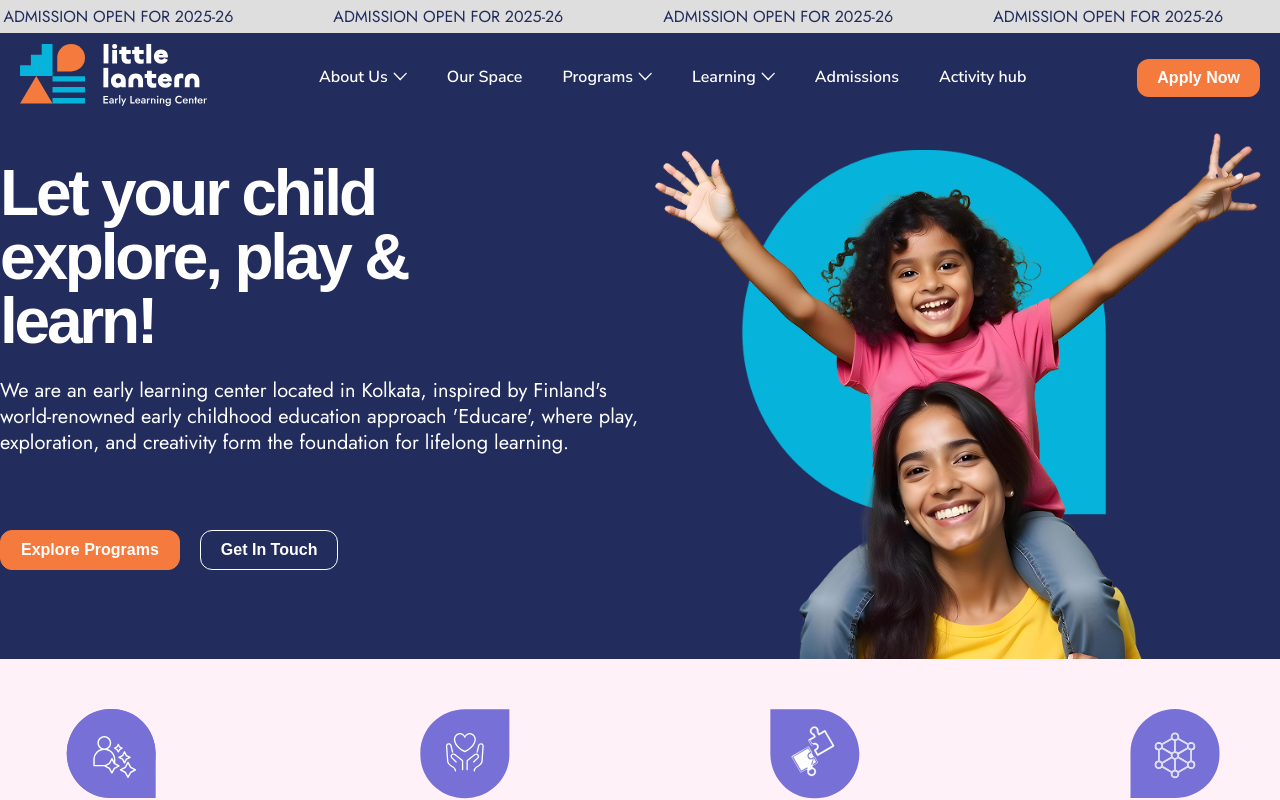
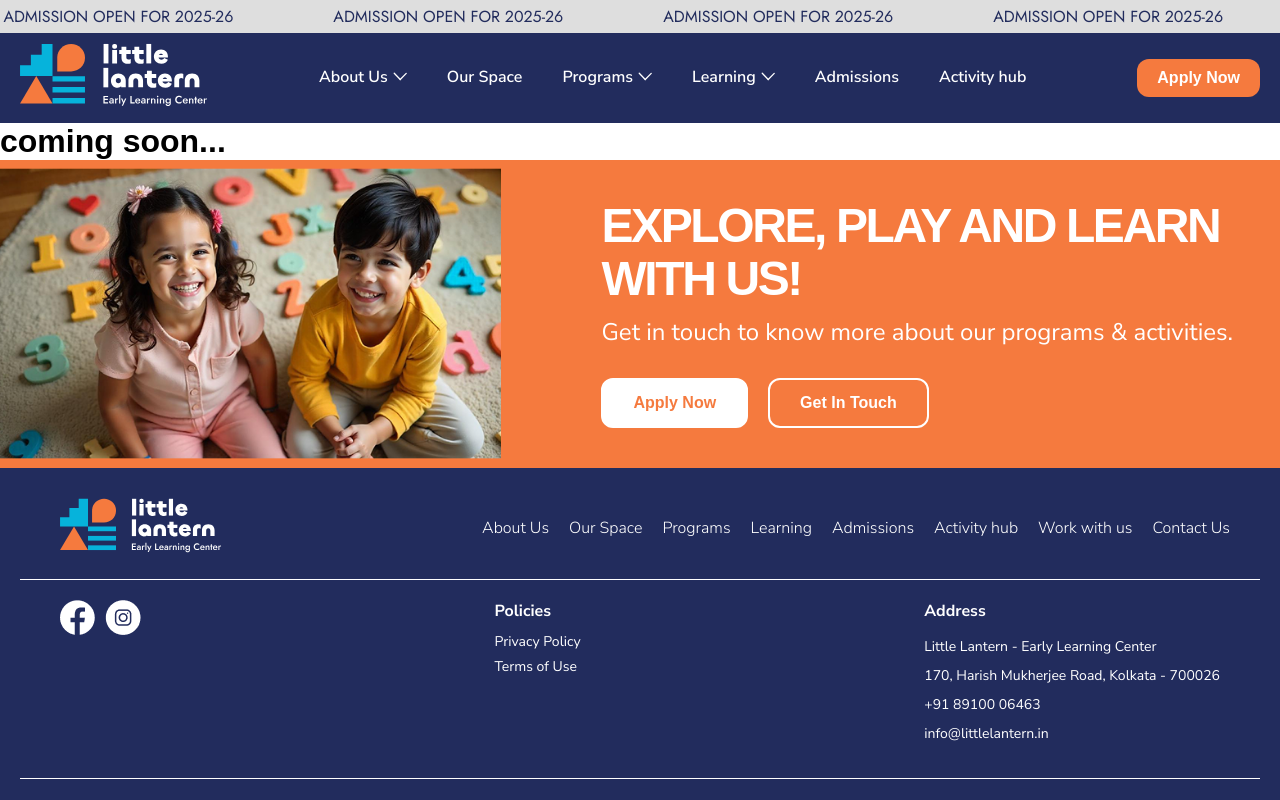
Before and after one commit to little-lantern/frontend, a React (Create React App) app: page / in a window 1280 px wide. Shown: the top 800 px of the page. Built offline with nearby package versions, Linux system fonts and the light colour scheme; a web font is replaced by a local one.

Commit message:
update code

```diff
--- a/src/App.tsx
+++ b/src/App.tsx
@@ -3,32 +3,33 @@ import { BrowserRouter as Router, Route, Routes } from "react-router-dom";
 import Header from "./components/Header";
 import Footer from "./components/Footer";
 import HomePage from "./pages/Home.page";
-import AboutPage from "./pages/About.page";
+// import AboutPage from "./pages/About.page";
 import "./App.scss";
-import NotFound from "./pages/NotFound";
+// import NotFound from "./pages/NotFound";
 import ExplorePlayLearnComponent from "./components/Homepage/ExplorePlayLearn.component";
-import ContactPage from "./pages/Contact.page";
-import ProgramsPage from "./pages/Programs.page";
-import WorkWithUsPage from "./pages/WorkWithUs.page";
-import ProgramOverviewPage from "./pages/ProgramOverview.page";
-import AdmissionsPage from "./pages/Admissions.page";
-import ActivityHubPage from "./pages/ActivityHub.page";
-import OurSpacePage from "./pages/OurSpace.page";
-import LearningPage from "./pages/Learning.page";
-import ApplyNowPage from "./pages/ApplyNow.page";
-import PrivacyPolicyPage from "./pages/PrivacyPolicy.page";
-import TermsOfUsePage from "./pages/TermsOfUse.page";
-import ScrollToTop from "./components/ScrollToTop.component";
-import ThankYouPage from "./pages/ThankYou.page";
-import ErrorPage from "./pages/Error.page";
+// import ContactPage from "./pages/Contact.page";
+// import ProgramsPage from "./pages/Programs.page";
+// import WorkWithUsPage from "./pages/WorkWithUs.page";
+// import ProgramOverviewPage from "./pages/ProgramOverview.page";
+// import AdmissionsPage from "./pages/Admissions.page";
+// import ActivityHubPage from "./pages/ActivityHub.page";
+// import OurSpacePage from "./pages/OurSpace.page";
+// import LearningPage from "./pages/Learning.page";
+// import ApplyNowPage from "./pages/ApplyNow.page";
+// import PrivacyPolicyPage from "./pages/PrivacyPolicy.page";
+// import TermsOfUsePage from "./pages/TermsOfUse.page";
+// import ScrollToTop from "./components/ScrollToTop.component";
+// import ThankYouPage from "./pages/ThankYou.page";
+// import ErrorPage from "./pages/Error.page";
 const App: React.FC = () => {
   return (
     <Router>
-      <ScrollToTop />
+      {/* <ScrollToTop /> */}
       <Header />
       <main>
         <Routes>
           <Route path="/" element={<HomePage />} />
+          {/* <Route path="/" element={<HomePage />} />
           <Route path="/about" element={<AboutPage />} />
           <Route path="/contact-us" element={<ContactPage />} />
           <Route path="/programs" element={<ProgramsPage />} />
@@ -43,7 +44,7 @@ const App: React.FC = () => {
           <Route path="/terms-of-use" element={<TermsOfUsePage />} />
           <Route path="/thank-you" element={<ThankYouPage />} />
           <Route path="/error" element={<ErrorPage />} />
-          <Route path="*" element={<NotFound />} />
+          <Route path="*" element={<NotFound />} /> */}
         </Routes>
       </main>
       <ExplorePlayLearnComponent />
--- a/src/pages/Home.page.tsx
+++ b/src/pages/Home.page.tsx
@@ -1,29 +1,29 @@
 import React from "react";
 import styles from "./HomePage.module.scss";
-import TopBannerComponent from "../components/Homepage/TopBanner.component";
-import InfoStripComponent from "../components/Homepage/InfoStrip.component";
-import OurSpaceComponent from "../components/Homepage/OurSpace.component";
-import OurProgramsComponents from "../components/Homepage/OurPrograms.component";
-import ZoneAndAreaComponent from "../components/Homepage/ZoneAndArea.component";
-// import VideoEmbedComponent from "../components/Homepage/VideoEmbed.component";
-import LearningsComponent from "../components/Homepage/Learnings.component";
-import ActivityHubComponent from "../components/Homepage/ActivityHub.component";
-import AdmissionComponent from "../components/Homepage/Admission.component";
-import InstagramFeedComponent from "../components/Homepage/InstagramFeed.component";
+// import TopBannerComponent from "../components/Homepage/TopBanner.component";
+// import InfoStripComponent from "../components/Homepage/InfoStrip.component";
+// import OurSpaceComponent from "../components/Homepage/OurSpace.component";
+// import OurProgramsComponents from "../components/Homepage/OurPrograms.component";
+// import ZoneAndAreaComponent from "../components/Homepage/ZoneAndArea.component";
+// import LearningsComponent from "../components/Homepage/Learnings.component";
+// import ActivityHubComponent from "../components/Homepage/ActivityHub.component";
+// import AdmissionComponent from "../components/Homepage/Admission.component";
+// import InstagramFeedComponent from "../components/Homepage/InstagramFeed.component";
 
 const HomePage: React.FC = () => {
   return (
     <div className={styles.container}>
-      <TopBannerComponent />
+      <h1>coming soon...</h1>
+      {/* <TopBannerComponent />
       <InfoStripComponent />
       <OurSpaceComponent />
       <OurProgramsComponents />
       <ZoneAndAreaComponent />
       {/* <VideoEmbedComponent /> */}
-      <LearningsComponent />
+      {/* <LearningsComponent />
       <ActivityHubComponent />
       <AdmissionComponent />
-      <InstagramFeedComponent />
+      <InstagramFeedComponent /> */}
     </div>
   );
 };
```
